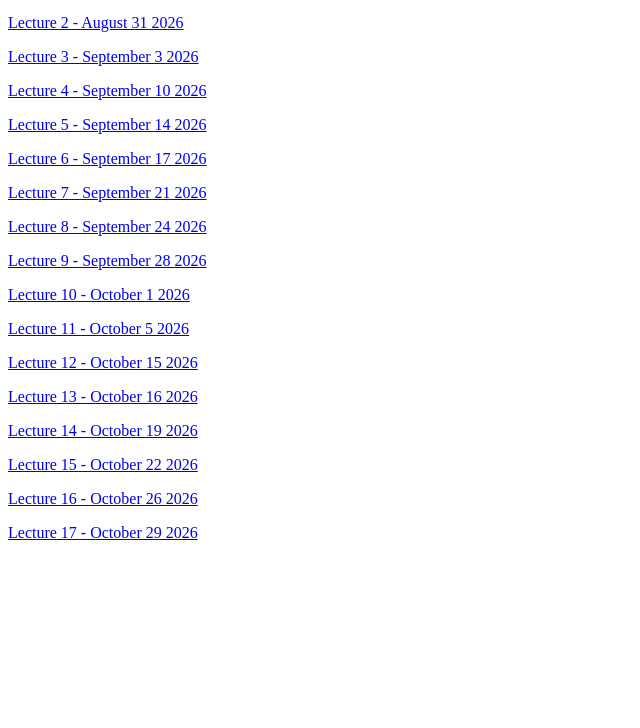
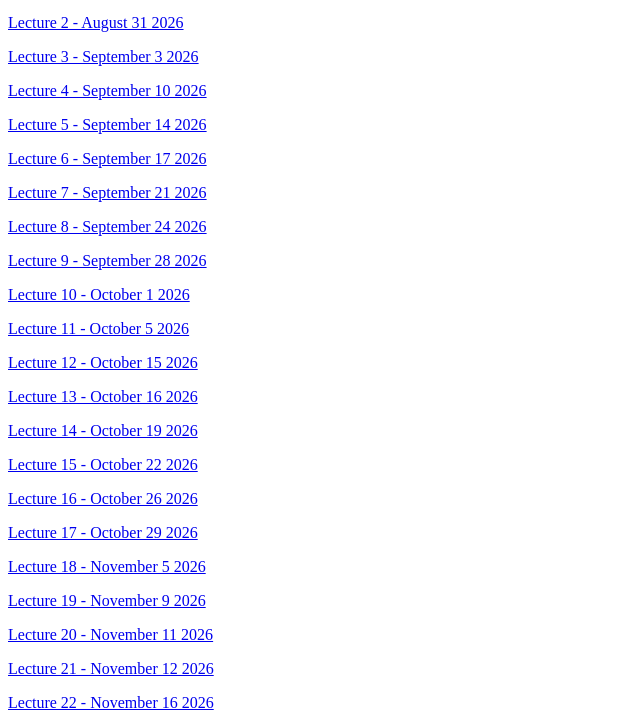
Before and after one commit to meliksahyorulmazlar/meliksahyorulmazlar.github.io, a plain HTML site: page math4400.html in a window 1280 px wide. Shown: the part 100-828 px from the top of the page, without its empty margins (0-640 px from the left). Before the commit the page ends 800 px from the top, so only its background shows below. Drawn offline with Linux system fonts and the light colour scheme.

Commit message:
Update math4400.html

```diff
--- a/math4400.html
+++ b/math4400.html
@@ -24,5 +24,11 @@
   <p><a href="math4400/lecture-15-2026-10-22.pdf">Lecture 15 - October 22 2026</a></p>
   <p><a href="math4400/lecture-16-2026-10-26.pdf">Lecture 16 - October 26 2026</a></p>
   <p><a href="math4400/lecture-17-2026-10-29.pdf">Lecture 17 - October 29 2026</a></p>
+  <p><a href="math4400/lecture-18-2026-11-05.pdf">Lecture 18 - November 5 2026</a></p>
+  <p><a href="math4400/lecture-19-2026-11-09.pdf">Lecture 19 - November 9 2026</a></p>
+  <p><a href="math4400/lecture-20-2026-11-11.pdf">Lecture 20 - November 11 2026</a></p>
+  <p><a href="math4400/lecture-21-2026-11-12.pdf">Lecture 21 - November 12 2026</a></p>
+  <p><a href="math4400/lecture-22-2026-11-16.pdf">Lecture 22 - November 16 2026</a></p>
+
 </body>
 </html>
```
